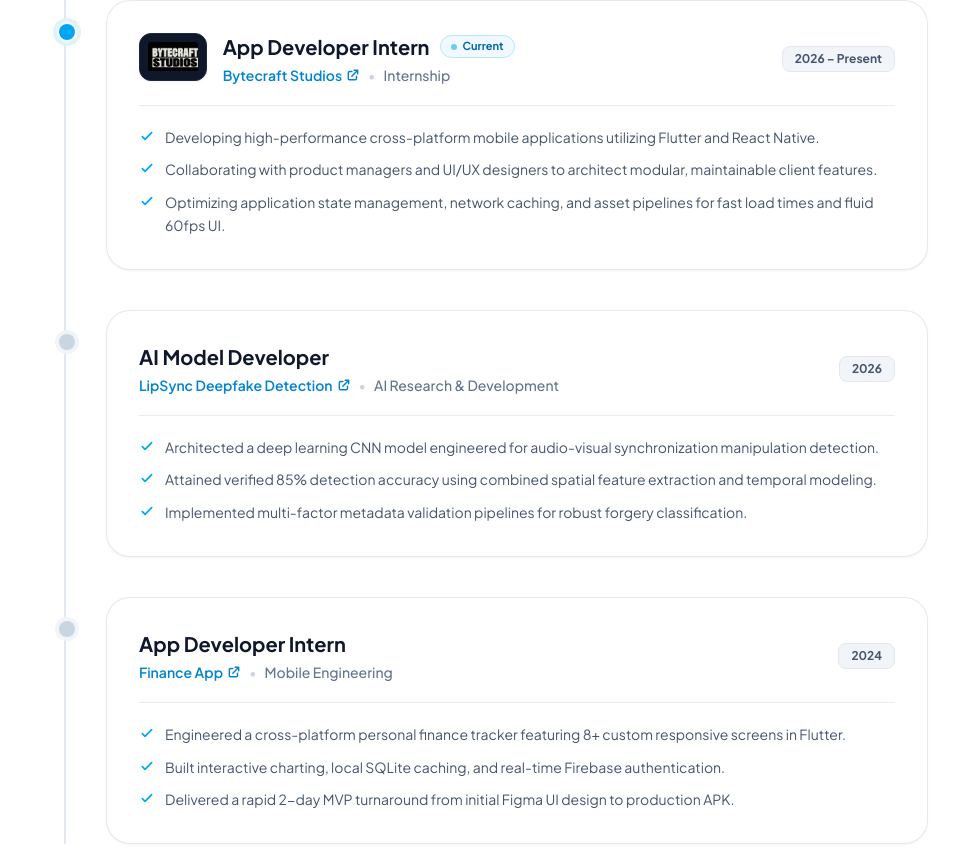
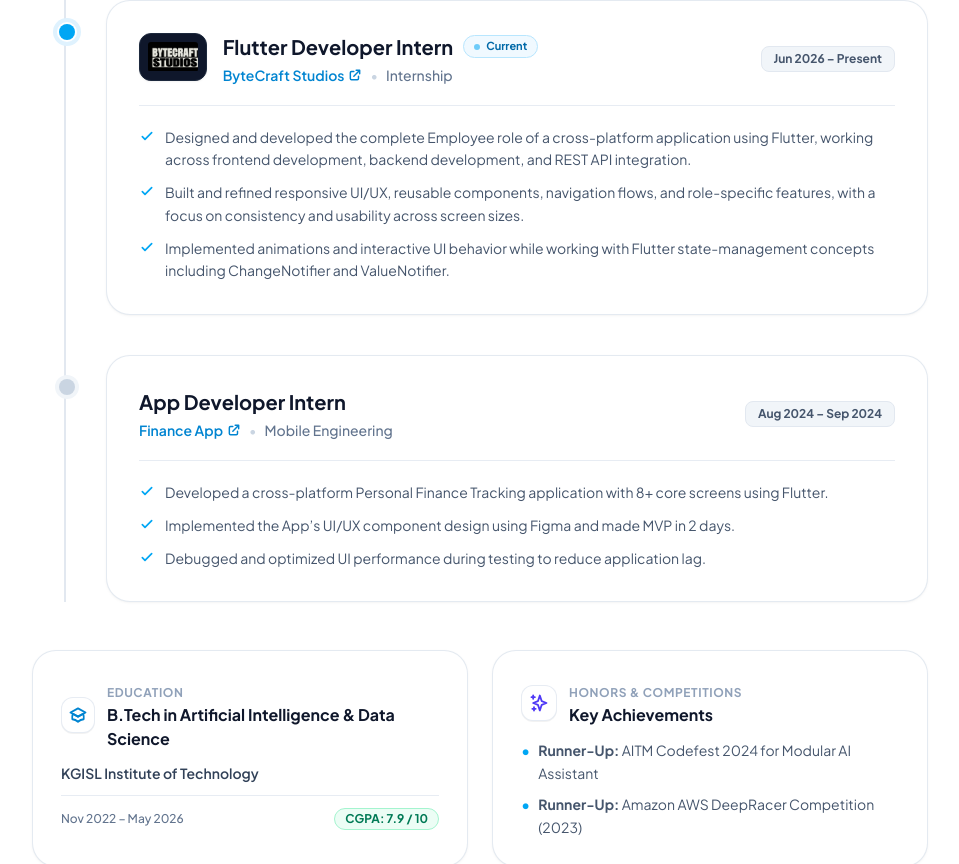
Before and after one commit to DarshanD4/Darshan-portfolio, a React (Vite) app: page / in a window 1280 px wide. Shown: the part 2027-2891 px from the top of the page, without its empty margins (160-1119 px from the left). Built offline with nearby package versions, Linux system fonts and the light colour scheme.

Commit message:
feat: update resume PDF in public and sync experience, education, and skills with updated resume

```diff
--- a/src/components/experience.jsx
+++ b/src/components/experience.jsx
@@ -4,43 +4,30 @@ import bytecraftLogo from "../assets/bytecraft_logo.png";
 function Experience() {
   const timeline = [
     {
-      role: "App Developer Intern",
-      company: "Bytecraft Studios",
+      role: "Flutter Developer Intern",
+      company: "ByteCraft Studios",
       companyUrl: "https://bytecraftstudios.in/",
       logo: bytecraftLogo,
-      period: "2026 – Present",
+      period: "Jun 2026 – Present",
       isCurrent: true,
       type: "Internship",
       details: [
-        "Developing high-performance cross-platform mobile applications utilizing Flutter and React Native.",
-        "Collaborating with product managers and UI/UX designers to architect modular, maintainable client features.",
-        "Optimizing application state management, network caching, and asset pipelines for fast load times and fluid 60fps UI.",
-      ],
-    },
-    {
-      role: "AI Model Developer",
-      company: "LipSync Deepfake Detection",
-      companyUrl: "https://github.com/dharun18vk/cross_model_forgery",
-      period: "2026",
-      isCurrent: false,
-      type: "AI Research & Development",
-      details: [
-        "Architected a deep learning CNN model engineered for audio-visual synchronization manipulation detection.",
-        "Attained verified 85% detection accuracy using combined spatial feature extraction and temporal modeling.",
-        "Implemented multi-factor metadata validation pipelines for robust forgery classification.",
+        "Designed and developed the complete Employee role of a cross-platform application using Flutter, working across frontend development, backend development, and REST API integration.",
+        "Built and refined responsive UI/UX, reusable components, navigation flows, and role-specific features, with a focus on consistency and usability across screen sizes.",
+        "Implemented animations and interactive UI behavior while working with Flutter state-management concepts including ChangeNotifier and ValueNotifier.",
       ],
     },
     {
       role: "App Developer Intern",
       company: "Finance App",
       companyUrl: "https://github.com/DarshanD4/PersonalFinanceTracker",
-      period: "2024",
+      period: "Aug 2024 – Sep 2024",
       isCurrent: false,
       type: "Mobile Engineering",
       details: [
-        "Engineered a cross-platform personal finance tracker featuring 8+ custom responsive screens in Flutter.",
-        "Built interactive charting, local SQLite caching, and real-time Firebase authentication.",
-        "Delivered a rapid 2-day MVP turnaround from initial Figma UI design to production APK.",
+        "Developed a cross-platform Personal Finance Tracking application with 8+ core screens using Flutter.",
+        "Implemented the App’s UI/UX component design using Figma and made MVP in 2 days.",
+        "Debugged and optimized UI performance during testing to reduce application lag.",
       ],
     },
   ];
@@ -54,10 +41,10 @@ function Experience() {
             Career & Roles
           </span>
           <h2 className="mt-3 text-3xl sm:text-4xl font-extrabold tracking-tight text-slate-900">
-            Work Experience
+            Professional Experience
           </h2>
           <p className="mt-4 text-base sm:text-lg text-slate-600 leading-relaxed font-normal">
-            A track record of mobile engineering roles, production internships, and AI research projects.
+            Track record of production mobile engineering internships and cross-platform app delivery.
           </p>
         </div>
 
@@ -153,6 +140,55 @@ function Experience() {
             </motion.div>
           ))}
         </div>
+
+        {/* Education & Honors Card */}
+        <div className="mt-12 grid gap-6 sm:grid-cols-2">
+          {/* Education */}
+          <div className="pro-card p-6 sm:p-7 bg-slate-50/50">
+            <div className="flex items-center gap-3 mb-3">
+              <div className="w-9 h-9 rounded-xl bg-white border border-slate-200/80 flex items-center justify-center text-sky-600 shadow-2xs">
+                <svg className="w-5 h-5" fill="none" stroke="currentColor" strokeWidth="2.2" viewBox="0 0 24 24">
+                  <path strokeLinecap="round" strokeLinejoin="round" d="M12 14l9-5-9-5-9 5 9 5z" />
+                  <path strokeLinecap="round" strokeLinejoin="round" d="M12 14l6.16-3.422a12.083 12.083 0 01.665 6.479A11.952 11.952 0 0012 20.055a11.952 11.952 0 00-6.824-2.998 12.078 12.078 0 01.665-6.479L12 14z" />
+                </svg>
+              </div>
+              <div>
+                <span className="text-xs font-bold uppercase tracking-wider text-slate-400">Education</span>
+                <h3 className="text-base font-bold text-slate-900">B.Tech in Artificial Intelligence & Data Science</h3>
+              </div>
+            </div>
+            <p className="text-sm font-semibold text-slate-700 mt-2">KGISL Institute of Technology</p>
+            <div className="flex items-center justify-between mt-3 pt-3 border-t border-slate-200/80 text-xs font-medium text-slate-500">
+              <span>Nov 2022 – May 2026</span>
+              <span className="px-2.5 py-0.5 rounded-full bg-emerald-50 border border-emerald-200 text-emerald-700 font-bold">CGPA: 7.9 / 10</span>
+            </div>
+          </div>
+
+          {/* Achievements */}
+          <div className="pro-card p-6 sm:p-7 bg-slate-50/50">
+            <div className="flex items-center gap-3 mb-3">
+              <div className="w-9 h-9 rounded-xl bg-white border border-slate-200/80 flex items-center justify-center text-indigo-600 shadow-2xs">
+                <svg className="w-5 h-5" fill="none" stroke="currentColor" strokeWidth="2.2" viewBox="0 0 24 24">
+                  <path strokeLinecap="round" strokeLinejoin="round" d="M5 3v4M3 5h4M6 17v4m-2-2h4m5-16l2.286 6.857L21 12l-5.714 2.143L13 21l-2.286-6.857L5 12l5.714-2.143L13 3z" />
+                </svg>
+              </div>
+              <div>
+                <span className="text-xs font-bold uppercase tracking-wider text-slate-400">Honors & Competitions</span>
+                <h3 className="text-base font-bold text-slate-900">Key Achievements</h3>
+              </div>
+            </div>
+            <ul className="mt-2 space-y-2 text-xs sm:text-sm text-slate-600 leading-relaxed">
+              <li className="flex items-start gap-2">
+                <span className="text-sky-500 font-bold">•</span>
+                <span><strong>Runner-Up:</strong> AITM Codefest 2024 for Modular AI Assistant</span>
+              </li>
+              <li className="flex items-start gap-2">
+                <span className="text-sky-500 font-bold">•</span>
+                <span><strong>Runner-Up:</strong> Amazon AWS DeepRacer Competition (2023)</span>
+              </li>
+            </ul>
+          </div>
+        </div>
       </div>
     </section>
   );
--- a/src/components/skills.jsx
+++ b/src/components/skills.jsx
@@ -7,14 +7,17 @@ function Skills() {
   const skills = [
     { name: "Flutter", type: "Framework", category: "Mobile" },
     { name: "React Native", type: "Framework", category: "Mobile" },
+    { name: "Android & iOS", type: "Platforms", category: "Mobile" },
     { name: "Dart", type: "Language", category: "Languages" },
     { name: "Python", type: "Language", category: "Languages" },
     { name: "C", type: "Language", category: "Languages" },
-    { name: "Firebase", type: "Cloud Backend", category: "Backend & Cloud" },
+    { name: "Firebase Auth & Firestore", type: "Cloud Backend", category: "Backend & Cloud" },
     { name: "REST APIs", type: "Integration", category: "Backend & Cloud" },
     { name: "SQLite", type: "Database", category: "Backend & Cloud" },
+    { name: "Postman", type: "API Testing", category: "Tools & Design" },
     { name: "Git & GitHub", type: "Version Control", category: "Tools & Design" },
     { name: "Figma", type: "UI/UX Design", category: "Tools & Design" },
+    { name: "Android Studio & VS Code", type: "IDE & Tooling", category: "Tools & Design" },
   ];
 
   const categories = ["All", "Mobile", "Languages", "Backend & Cloud", "Tools & Design"];
```
Also changed, not shown: 1 other file (tests, documents, lock files or other folders).
